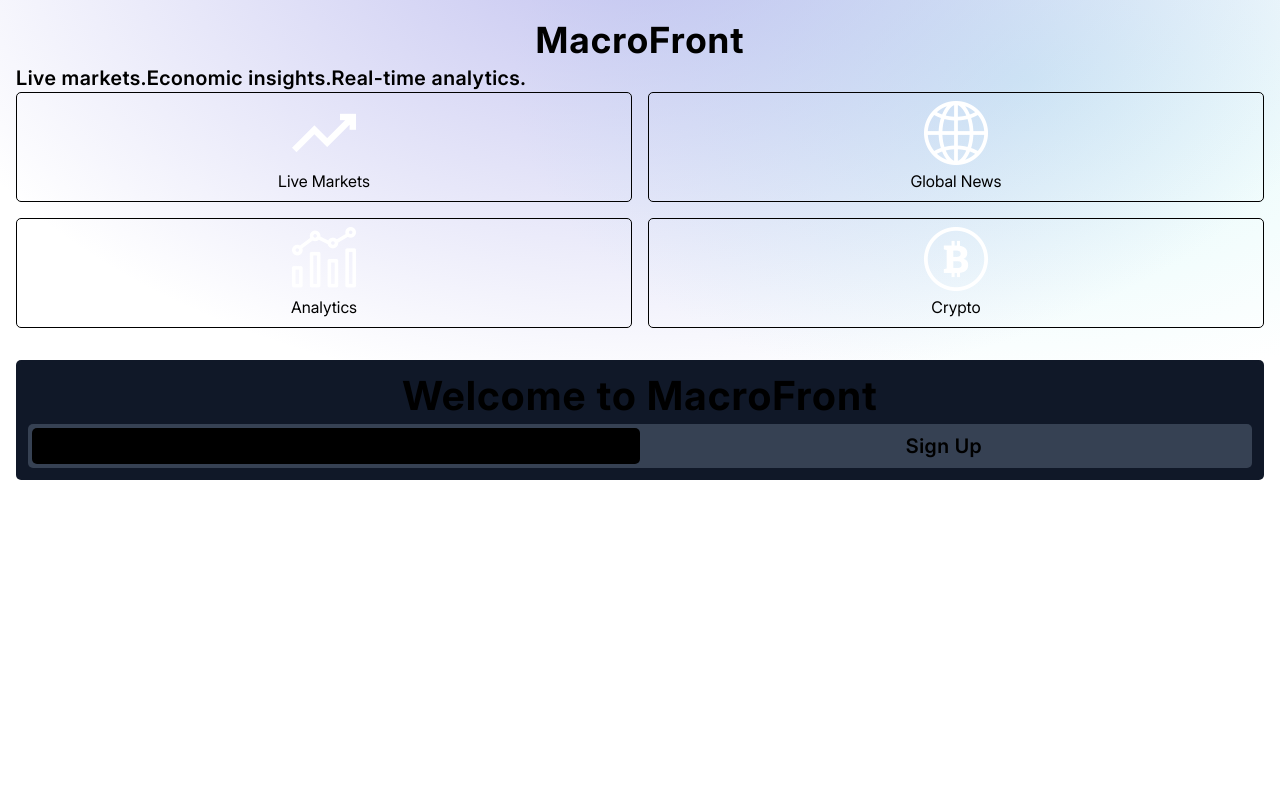
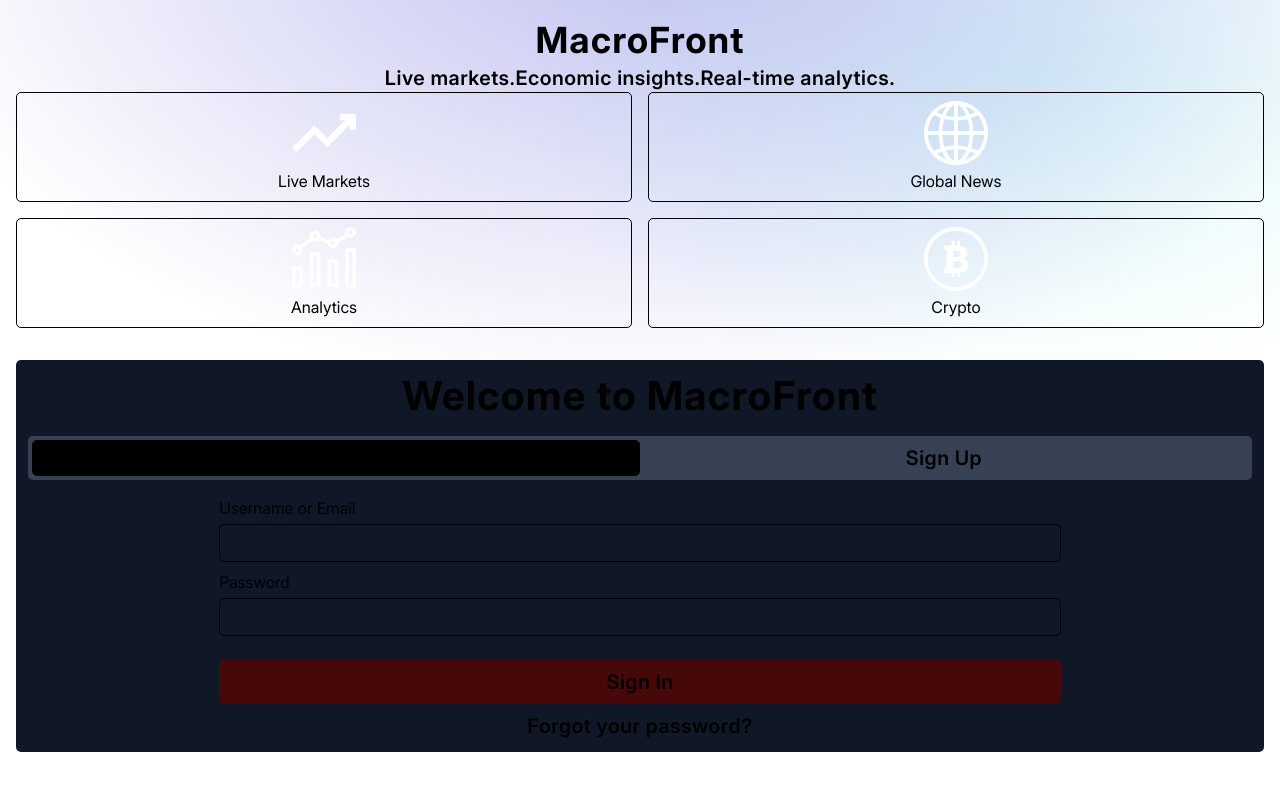
Before and after one commit to arfath-ali/MacroFront, a React (Vite) app: page /auth in a window 1280 px wide. Shown: the top 790 px of the page. Built offline with nearby package versions, Linux system fonts and the light colour scheme.

Commit message:
feat: add authentication pages with respective styles and r outing

```diff
--- a/src/assets/styles/App.css
+++ b/src/assets/styles/App.css
@@ -125,10 +125,28 @@
     .btn-auth-signup {
         @apply rounded-[5px] py-1 flex-1;
     }
+
+    .btn-auth-main-signin,
+    .btn-auth-main-signup,
+    .btn-auth-main-reset {
+        @apply rounded-[5px] py-2 mt-4 flex-1 bg-red-950 w-full;
+    }
 }
 
 @layer utilities {
     .border-default {
         @apply border hover:border-gray-400 dark:border-gray-400 dark:hover:border-gray-700;
     }
+
+    .input-default {
+        @apply rounded-[5px] outline-none w-full p-1 mt-1 mb-2
+    }
+
+    .flex-center-page {
+        @apply flex h-[100vh] items-center justify-center;
+    }
+
+    .flex-col-center-page {
+        @apply flex flex-col items-center
+    }
 }
--- a/src/pages/auth/Auth.tsx
+++ b/src/pages/auth/Auth.tsx
@@ -1,4 +1,6 @@
 import { useState } from 'react';
+import SignIn from './components/SignIn';
+import SignUp from './components/SignUp';
 import AuthFeatures from './components/AuthFeatures';
 
 const Auth = () => {
@@ -9,7 +11,7 @@ const Auth = () => {
     <>
       <header className="p-4">
         <h1 className="text-bold text-center text-4xl">MacroFront</h1>
-        <p className="tablet:block text-semibold hidden">
+        <p className="tablet:block text-semibold hidden text-center">
           Live markets.Economic insights.Real-time analytics.
         </p>
         <div className="tablet:block hidden">
@@ -19,7 +21,7 @@ const Auth = () => {
       <main className="p-4">
         <div className="flex flex-col items-center rounded-[5px] bg-gray-900 p-3">
           <h2 className="text-bold">Welcome to MacroFront</h2>
-          <div className="mt-1 flex w-full justify-center rounded-[5px] bg-gray-700 p-1">
+          <div className="mt-4 flex w-full justify-center rounded-[5px] bg-gray-700 p-1">
             <button
               onClick={() => {
                 setIsSignIn(true);
@@ -37,8 +39,9 @@ const Auth = () => {
               Sign Up
             </button>
           </div>
+          <div className="mt-4">{isSignIn ? <SignIn /> : <SignUp />}</div>
         </div>
-        <div className={isSignUp ? 'hidden' : 'tablet:hidden'}>
+        <div className={isSignUp ? 'hidden' : 'tablet:hidden mt-10'}>
           <AuthFeatures />
         </div>
       </main>
--- /dev/null
+++ b/src/pages/auth/ForgotPassword.tsx
@@ -0,0 +1,45 @@
+import { useState } from 'react';
+import { useNavigate, NavLink } from 'react-router-dom';
+
+const ForgotPassword = () => {
+  const navigate = useNavigate();
+  const [email, setEmail] = useState('');
+  const handleSendResetLinkButton = () => {
+    navigate(`/auth/forgot-password/sent?email=${encodeURIComponent(email)}`, {
+      replace: true,
+    });
+  };
+  return (
+    <div className="flex-center-page">
+      <div className="m-3 rounded-[5px] bg-gray-800 p-4">
+        <h1 className="text-bold text-center">Forgot Password</h1>
+        <p className="text-regular mt-2 mb-4">
+          Enter your email to receive a password reset link
+        </p>
+        <form
+          onSubmit={(e) => {
+            e.preventDefault();
+            handleSendResetLinkButton();
+          }}>
+          <label htmlFor="email">Email Address</label>
+          <input
+            type="text"
+            id="email"
+            name="email"
+            onChange={(e) => setEmail(e.target.value)}
+            value={email}
+            className="border-default input-default text-medium"
+          />
+          <button className="btn-auth-main-reset text-semibold">
+            Send Reset Link
+          </button>
+          <NavLink to="/auth" className="text-semibold mt-2 block text-center">
+            &larr; Back to Sign In
+          </NavLink>
+        </form>
+      </div>
+    </div>
+  );
+};
+
+export default ForgotPassword;
--- /dev/null
+++ b/src/pages/auth/PasswordResetSuccess.tsx
@@ -0,0 +1,27 @@
+import { useNavigate } from 'react-router-dom';
+import GreenCheckIcon from '/src/assets/images/icons/green-check-icon.png';
+
+const PasswordResetSuccess = () => {
+  const navigate = useNavigate();
+
+  return (
+    <div className="flex-center-page">
+      <div className="flex-col-center-page gap-4 rounded-[5px] bg-gray-800 mx-2 p-4">
+        <img src={GreenCheckIcon} className="h-15 w-15" />
+        <h1 className="text-bold text-center">Password Reset Successfully</h1>
+        <p className="text-regular">
+          Your password has been reset successfully. You can now sign in with
+          your new password.
+        </p>
+
+        <button
+          className="btn-auth-main-reset"
+          onClick={() => navigate('/auth ', { replace: true })}>
+          Go to Sign In
+        </button>
+      </div>
+    </div>
+  );
+};
+
+export default PasswordResetSuccess;
--- /dev/null
+++ b/src/pages/auth/ResetPassword.tsx
@@ -0,0 +1,41 @@
+import { useNavigate } from 'react-router-dom';
+
+const ResetPassword = () => {
+  const navigate = useNavigate();
+  const handleResetPasswordButton = () => {
+    navigate('/auth/password-reset-success', { replace: true });
+  };
+  return (
+    <div className="flex-center-page">
+      <div className="m-3 rounded-[5px] bg-gray-800 p-4">
+        <h1 className="text-bold mb-4 text-center">Set New Password</h1>
+        <form
+          onSubmit={(e) => {
+            e.preventDefault();
+            handleResetPasswordButton();
+          }}>
+          <label htmlFor="new-password">New Password</label>
+          <input
+            type="password"
+            id="new-password"
+            name="new-password"
+            className="border-default input-default text-medium"
+          />
+
+          <label htmlFor="confirm-password">Confirm Password</label>
+          <input
+            type="password"
+            id="confirm-password"
+            name="confirm-password"
+            className="border-default input-default text-medium"
+          />
+          <button className="btn-auth-main-reset text-semibold">
+            Reset Password
+          </button>
+        </form>
+      </div>
+    </div>
+  );
+};
+
+export default ResetPassword;
--- /dev/null
+++ b/src/pages/auth/components/ResetLinkSent.tsx
@@ -0,0 +1,40 @@
+import { useSearchParams, useNavigate, NavLink } from 'react-router-dom';
+import GreenCheckIcon from '/src/assets/images/icons/green-check-icon.png';
+
+const ResetLinkSent = () => {
+  const navigate = useNavigate();
+  const [searchParams] = useSearchParams();
+  const email = searchParams.get('email') || '';
+
+  return (
+    <div className="flex-center-page">
+      <div className="flex-col-center-page mx-2 gap-4 rounded-[5px] bg-gray-800 p-4">
+        <h1 className="text-bold">Check your Email</h1>
+        <p className="text-regular">
+          We've sent a password reset link to your email
+        </p>
+        <img src={GreenCheckIcon} className="h-15 w-15" />
+        <p className="text-regular">We've sent a password reset link to:</p>
+        <div className="w-full rounded-[5px] bg-amber-800 p-4 text-center">
+          <p className="text-semibold">{email}</p>
+        </div>
+        <p className="text-regular">
+          Didn't receive the email? Check your spam folder or try again in a few
+          minutes.
+        </p>
+
+        <button
+          className="btn-auth-main-reset"
+          onClick={() => navigate('/auth/forgot-password ', { replace: true })}>
+          Try Different Email
+        </button>
+
+        <NavLink to="/auth" className="text-semibold mt-2 block text-center">
+          &larr; Back to Sign In
+        </NavLink>
+      </div>
+    </div>
+  );
+};
+
+export default ResetLinkSent;
--- /dev/null
+++ b/src/pages/auth/components/SignIn.tsx
@@ -0,0 +1,33 @@
+import { NavLink } from 'react-router-dom';
+
+const SignIn = () => {
+  return (
+    <form>
+      <label htmlFor="username">Username or Email</label>
+      <input
+        type="text"
+        id="username"
+        name="username"
+        className="border-default input-default text-medium"
+      />
+
+      <label htmlFor="password">Password</label>
+      <input
+        type="password"
+        id="password"
+        name="password"
+        className="border-default input-default text-medium"
+      />
+
+      <button className="btn-auth-main-signin text-semibold">Sign In</button>
+
+      <NavLink
+        to="/auth/forgot-password"
+        className="text-semibold mt-2 block text-center">
+        Forgot your password?
+      </NavLink>
+    </form>
+  );
+};
+
+export default SignIn;
--- /dev/null
+++ b/src/pages/auth/components/SignUp.tsx
@@ -0,0 +1,49 @@
+const SignUp = () => {
+  return (
+    <form>
+      <label htmlFor="full-name">Full Name</label>
+      <input
+        type="text"
+        id="full-name"
+        name="full-name"
+        className="border-default input-default text-medium"
+      />
+
+      <label htmlFor="username">Username</label>
+      <input
+        type="text"
+        id="username"
+        name="username"
+        className="border-default input-default text-medium"
+      />
+
+      <label htmlFor="email">Email</label>
+      <input
+        type="text"
+        id="email"
+        name="email"
+        className="border-default input-default text-medium"
+      />
+
+      <label htmlFor="password">Password</label>
+      <input
+        type="password"
+        id="password"
+        name="password"
+        className="border-default input-default text-medium"
+      />
+
+      <label htmlFor="confirm-password">Confirm Password</label>
+      <input
+        type="password"
+        id="confirm-password"
+        name="confirm-password"
+        className="border-default input-default text-medium"
+      />
+
+      <button className="btn-auth-main-signin text-semibold">Sign Up</button>
+    </form>
+  );
+};
+
+export default SignUp;
--- a/src/pages/main/routes/MacroFrontSiteRoutes.tsx
+++ b/src/pages/main/routes/MacroFrontSiteRoutes.tsx
@@ -1,6 +1,10 @@
 import { Routes, Route, Navigate } from 'react-router-dom';
+import HomePage from 'pages/home/HomePage';
 import Auth from 'pages/auth/Auth';
-import HomePage from 'pages/home/HomePage';
+import ForgotPassword from 'pages/auth/ForgotPassword';
+import ResetLinkSent from 'pages/auth/components/ResetLinkSent';
+import ResetPassword from 'pages/auth/ResetPassword';
+import PasswordResetSuccess from 'pages/auth/PasswordResetSuccess';
 
 const MacroFrontSiteRoutes = () => {
   return (
@@ -8,6 +12,13 @@ const MacroFrontSiteRoutes = () => {
       <Route path="/" element={<Navigate to="/home" replace />} />
       <Route path="/home" element={<HomePage />} />
       <Route path="/auth" element={<Auth />} />
+      <Route path="/auth/forgot-password" element={<ForgotPassword />} />
+      <Route path="/auth/forgot-password/sent" element={<ResetLinkSent />} />
+      <Route path="/auth/reset-password" element={<ResetPassword />} />
+      <Route
+        path="/auth/password-reset-success"
+        element={<PasswordResetSuccess />}
+      />
     </Routes>
   );
 };
```
